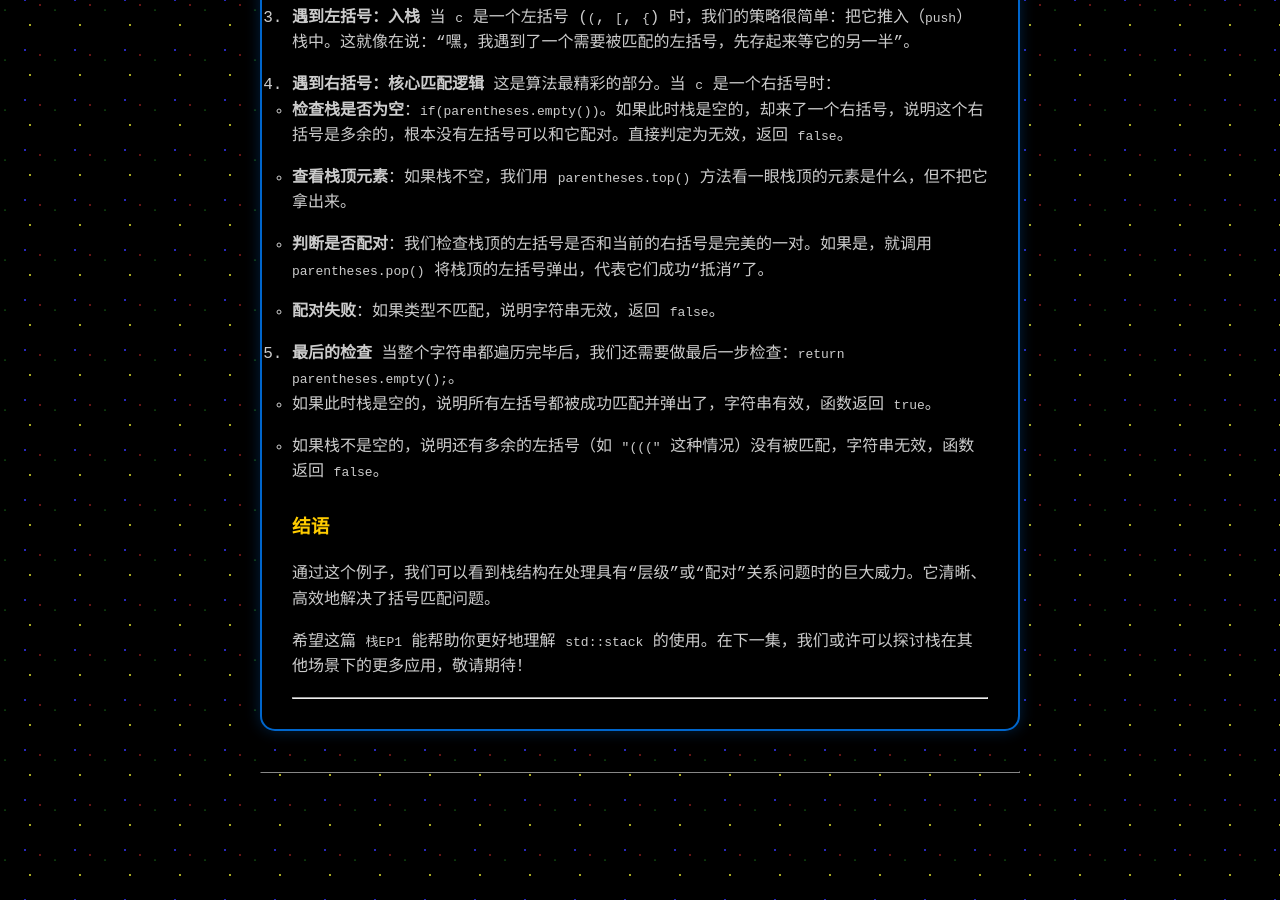
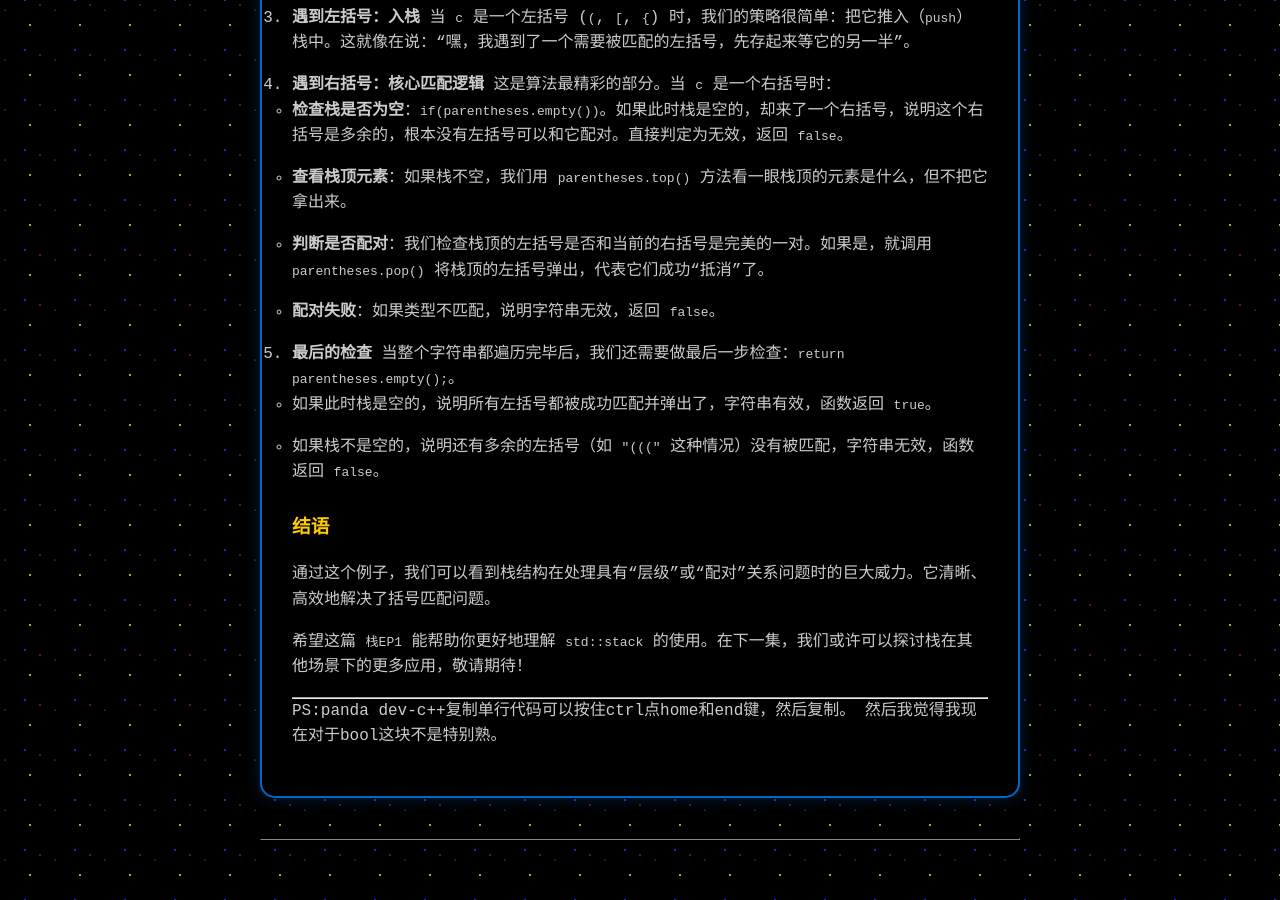
Before and after one commit to iLOVESZU-1/iLOVESZU-1.github.io, a Jekyll site: the page built from _posts/2025-11-18-Stack1.md, in a window 1280 px wide and 900 px high, scrolled down 2660 px. Built offline with Jekyll 4.4.1, drawn with Linux system fonts in a browser that asks for light colours; comment, search, counter and statistics services are not loaded.

Commit message:
Update 2025-11-18-Stack1.md

```diff
--- a/_posts/2025-11-18-Stack1.md
+++ b/_posts/2025-11-18-Stack1.md
@@ -109,6 +109,11 @@ int main()
 
 通过这个例子，我们可以看到栈结构在处理具有“层级”或“配对”关系问题时的巨大威力。它清晰、高效地解决了括号匹配问题。
 
+
+
 希望这篇 `栈EP1` 能帮助你更好地理解 `std::stack` 的使用。在下一集，我们或许可以探讨栈在其他场景下的更多应用，敬请期待！
 
 ---
+
+PS:panda dev-c++复制单行代码可以按住ctrl点home和end键，然后复制。
+然后我觉得我现在对于bool这块不是特别熟。
```
